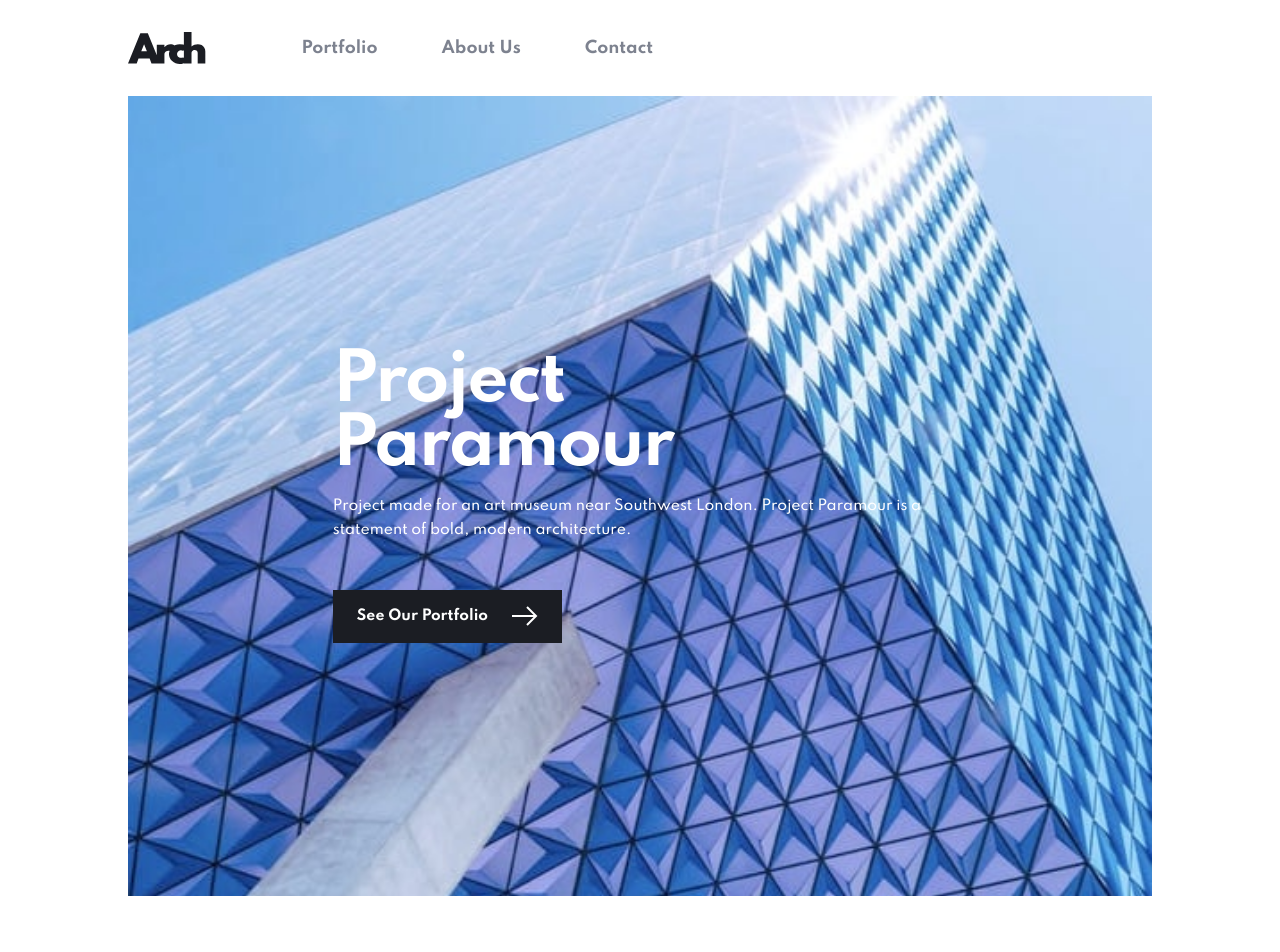
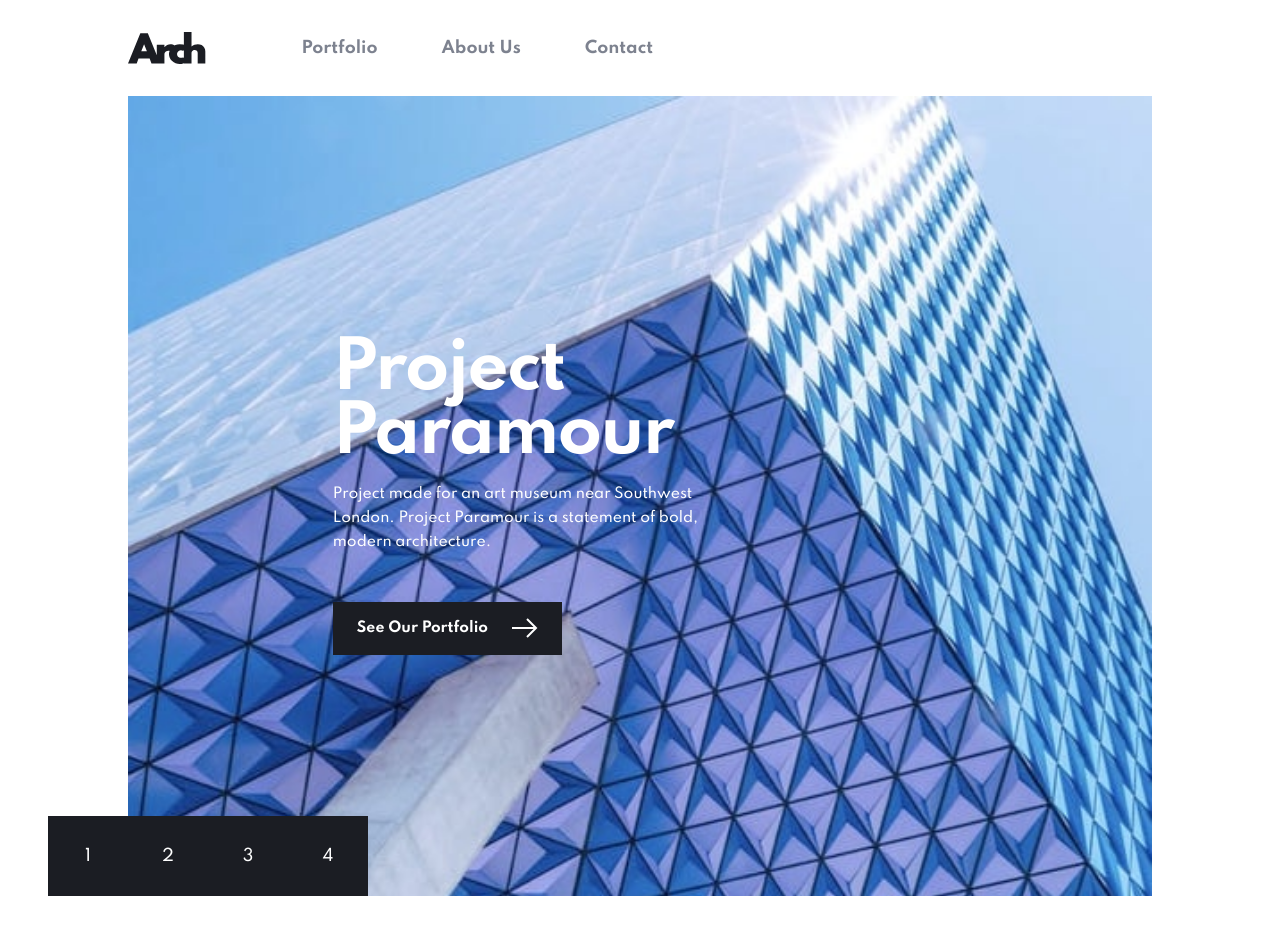
Before and after one commit to chungleee/nextjs-arch-studio, a Next.js app: page / in a window 1280 px wide. Shown: the top 952 px of the page. Built offline with nearby package versions, Linux system fonts and the light colour scheme.

Commit message:
array of bg images, handler function to select img, styling & include pagination component

```diff
--- a/pages/index.js
+++ b/pages/index.js
@@ -1,9 +1,8 @@
 import React, { useState } from "react";
 import Button from "../components/Button";
-import Header from "../components/Header";
 import Card from "../components/Card";
-import Footer from "../components/Footer";
 import { nanoid } from "nanoid";
+import Pagination from "../components/Pagination";
 
 const Home = () => {
   const features = [
@@ -24,20 +23,39 @@ const Home = () => {
     },
   ];
 
+  const heroes = [
+    "img-paramour-desktop",
+    "img-federal-desktop",
+    "img-seraph-desktop",
+    "img-trinity-desktop",
+  ];
+
+  const [hero, setHero] = useState(0);
+
+  const handleSelectHero = (index) => {
+    setHero(index);
+  };
+
   return (
     <div>
-      {/*<Header />*/}
-
-      <section className="bg-img-paramour  bg-cover bg-no-repeat flex items-center h-screen px-8 text-white md:px-0 md:bg-img-paramour-tablet md:justify-center">
+      <section
+        className={`bg-img-paramour  bg-cover bg-no-repeat flex items-center h-screen px-8 text-white md:px-0 md:bg-img-paramour-tablet md:justify-center lg:relative lg:bg-${heroes[hero]}`}
+      >
         <div className="md:w-3/5">
           <h1 className="font-bold leading-none mb-4 text-4xl tracking-tight md:text-6xl">
             Project <br /> Paramour
           </h1>
-          <p className="leading-6 mb-12 text-left text-sm">
-            Project made for an art museum near Southwest London. Project
-            Paramour is a statement of bold, modern architecture.
+          <p className="leading-6 mb-12 text-left text-sm lg:w-445px">
+            Project made for an art museum near Southwest <br /> London. Project
+            Paramour is a statement of bold, <br /> modern architecture.
           </p>
           <Button className="font-bold text-sm">See Our Portfolio</Button>
+        </div>
+        <div
+          className="lg:absolute lg:flex lg:bottom-0"
+          style={{ left: "-80px" }}
+        >
+          <Pagination handleSelectHero={handleSelectHero} heroes={heroes} />
         </div>
       </section>
 
@@ -112,8 +130,6 @@ const Home = () => {
           <Button className="w-full md:hidden">See All</Button>
         </div>
       </section>
-
-      {/*<Footer />*/}
     </div>
   );
 };
```
